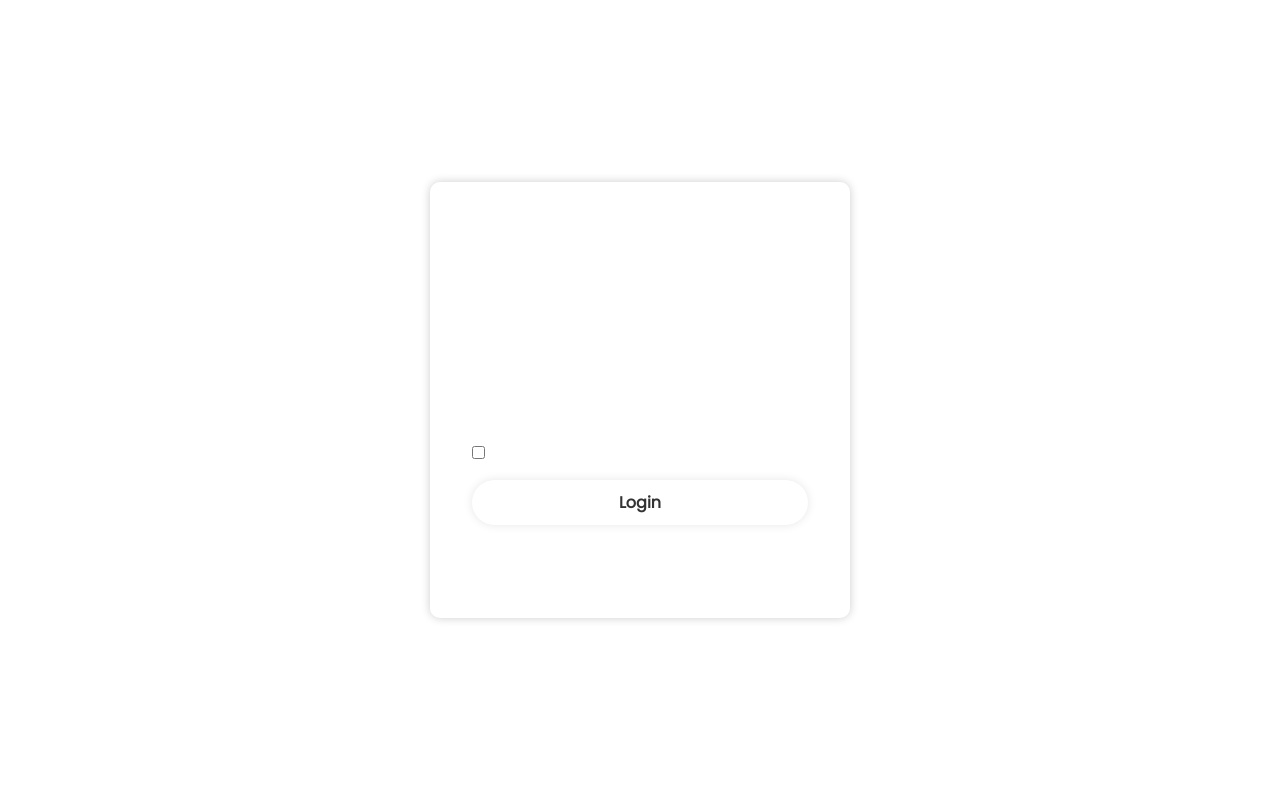
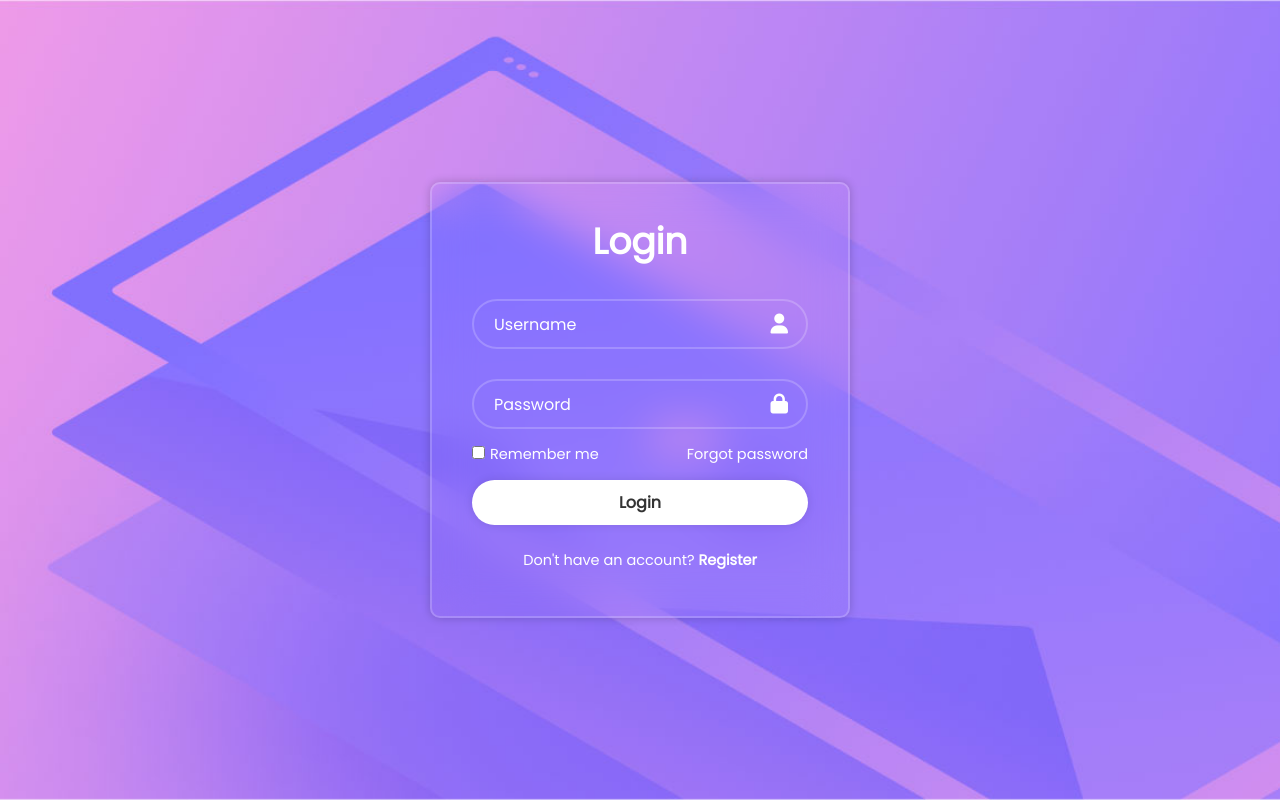
Before and after one commit to Ashik70021/first-login-page, a plain HTML site: page index.html in a window 1280 px wide. Drawn offline with Linux system fonts and the light colour scheme; the site is published under a folder, as on GitHub Pages, so addresses that start at the root find nothing.

Commit message:
solve background issue

```diff
--- a/style.css
+++ b/style.css
@@ -11,7 +11,7 @@ body{
     justify-content: center;
     align-items: center;
     min-height: 100vh;
-    background: url('/images/background.jpeg') no-repeat ;
+    background: url('images/background.jpeg') no-repeat ;
     background-size: cover;
     background-position: center;
 }
```
